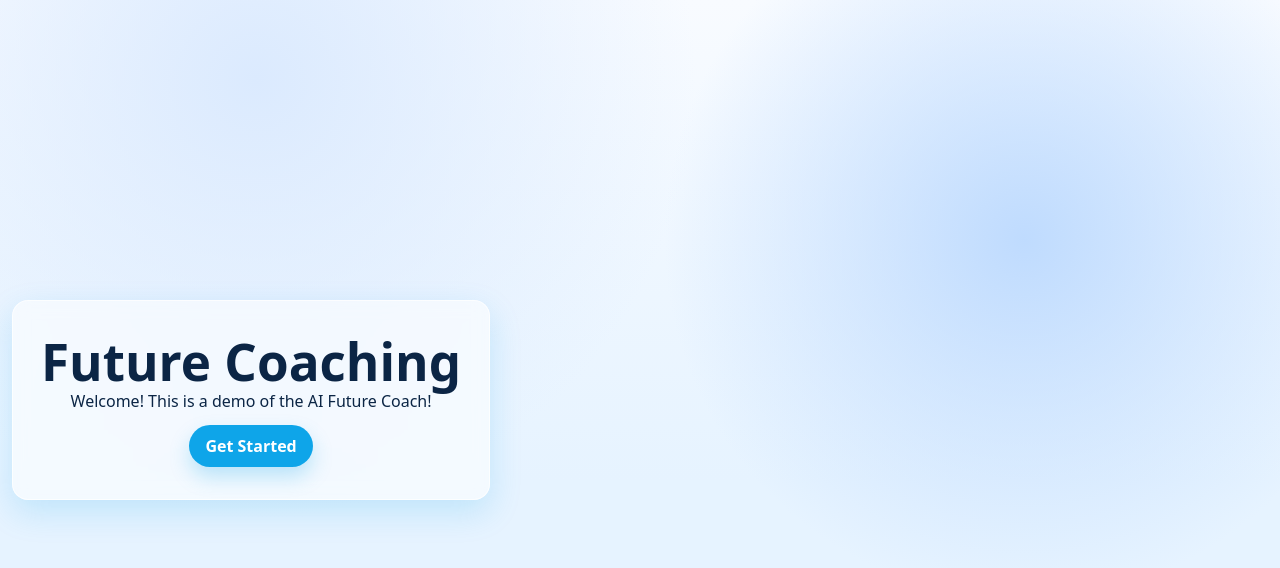
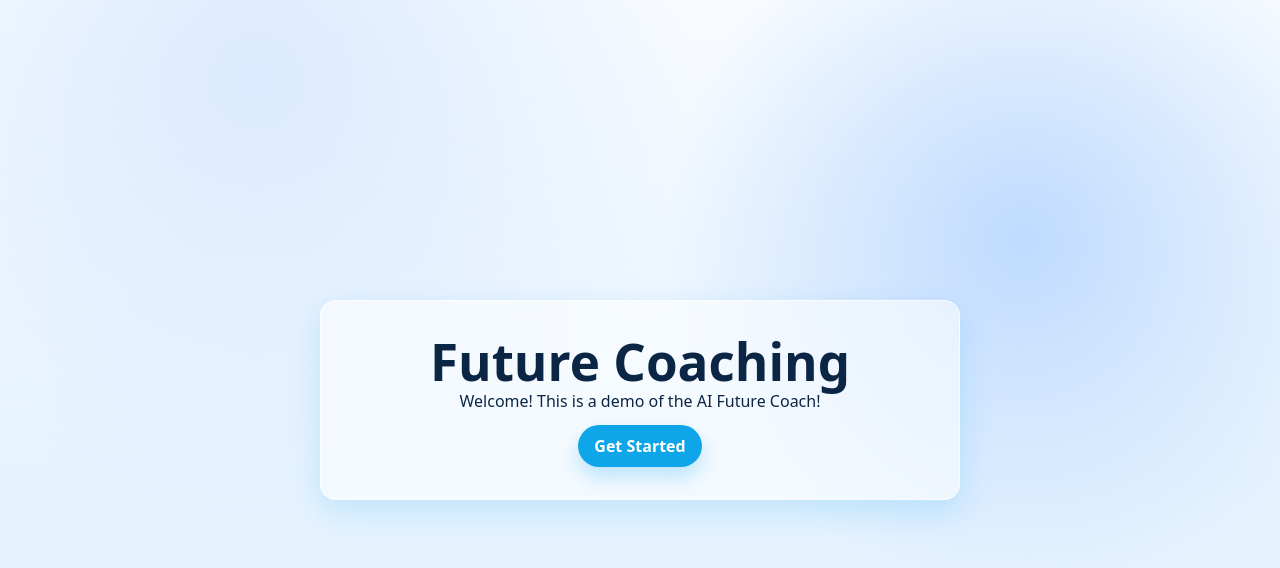
Before and after one commit to aidandawley/Futures-Coaching, a React (Vite) app in the folder Coach/: page / in a window 1280 px wide. Shown: the top 568 px of the page. Built offline with nearby package versions, Linux system fonts and the light colour scheme.

Commit message:
recentered demo page

```diff
--- a/Coach/src/Landing.jsx
+++ b/Coach/src/Landing.jsx
@@ -3,8 +3,8 @@ import { useNavigate } from "react-router-dom";
 export default function Landing() {
   const navigate = useNavigate();
   return (
-    <main className="main">
-      <section className="panel">
+    <main className="main landing-center">
+      <section className="panel hero-card">
         <h1>Future Coaching</h1>
         <p>Welcome! This is a demo of the AI Future Coach!</p>
         <button className="btn" type="button" onClick={() => navigate("/home")}>
--- a/Coach/src/index.css
+++ b/Coach/src/index.css
@@ -129,3 +129,13 @@ html, body {
 @media (max-width: 700px) {
   .tiles { grid-template-columns: 1fr; }
 }
+
+/* Landing-only centering (doesn't affect Home) */
+.main.landing-center {
+  align-items: center;           /* horizontal center */
+  justify-content: center;       /* vertical center */
+  padding: clamp(24px, 5vw, 48px);
+}
+
+/* Optional: a nice max width for the card */
+.hero-card { width: min(640px, 92vw); }
```
